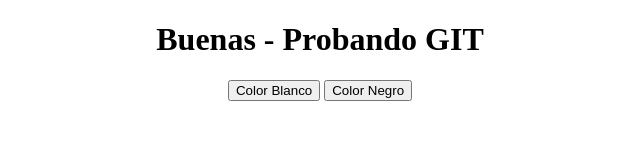
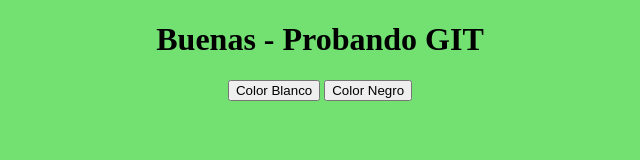
Before and after one commit to Donkan-Urkfang/FirstGit, a plain HTML site: page index.html in a window 1280 px wide. Shown: the whole page, without its empty margins (320-960 px from the left). Drawn offline with Linux system fonts and the light colour scheme.

Commit message:
Corregido color de fondo y agregado style.css

```diff
--- a/index.html
+++ b/index.html
@@ -4,6 +4,7 @@
     <meta charset="UTF-8">
     <meta http-equiv="X-UA-Compatible" content="IE=edge">
     <meta name="viewport" content="width=device-width, initial-scale=1.0">
+    <link rel="stylesheet" href="style.css">
     <title>Clase 09 - Git</title>
     <body>
         <h1 align="center">Buenas - Probando GIT</h1>
--- a/style.css
+++ b/style.css
@@ -1,3 +1,3 @@
-*{
-    background-color: red;
+body{
+    background-color: rgb(114, 225, 114);
 }
```
